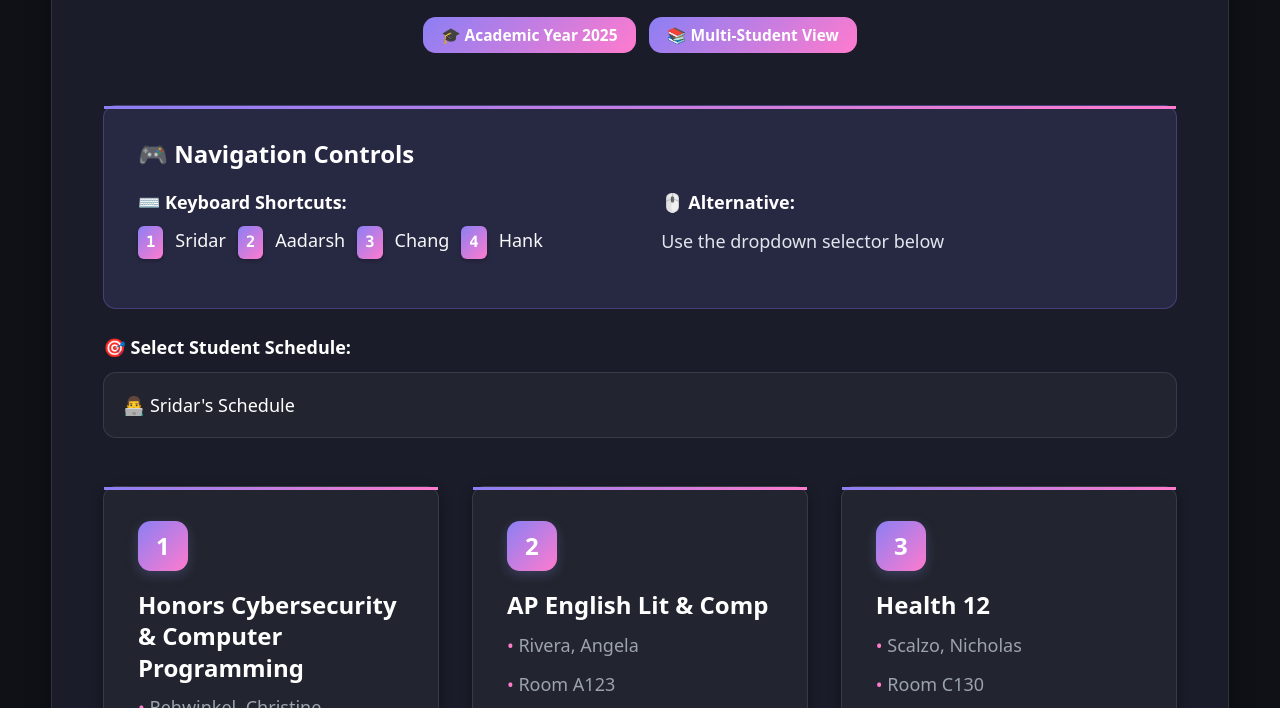
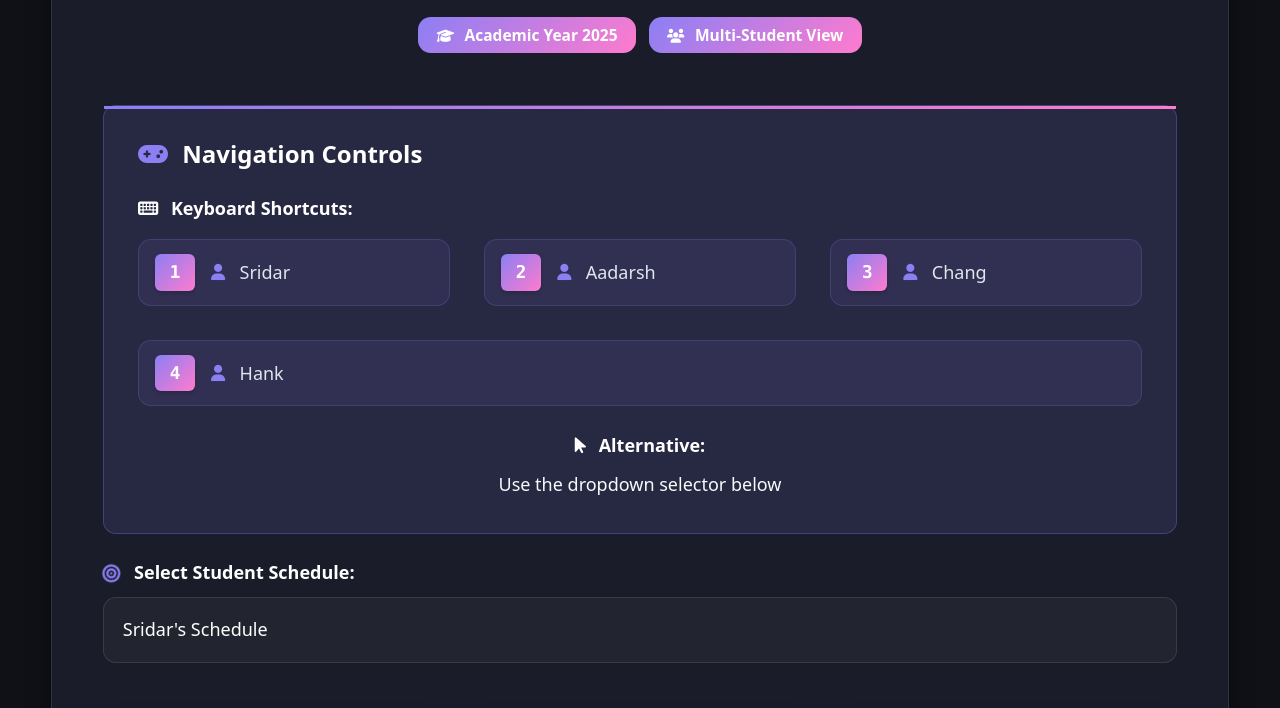
Before and after one commit to User319183/classScheduleProject, a plain HTML site: page index.html in a window 1280 px wide. Shown: the part 219-927 px from the top of the page. Drawn offline with nearby package versions, Linux system fonts and the light colour scheme.

Commit message:
feat: enhance UI with Font Awesome icons and improve schedule loading functionality

```diff
--- a/index.html
+++ b/index.html
@@ -9,6 +9,9 @@
     <meta name="viewport" content="width=device-width, initial-scale=1.0">
     <title>Class Schedule Viewer</title>
     <link href="https://cdn.jsdelivr.net/npm/bootstrap@5.3.3/dist/css/bootstrap.min.css" rel="stylesheet">
+    <link rel="stylesheet" href="https://cdnjs.cloudflare.com/ajax/libs/font-awesome/6.7.1/css/all.min.css"
+        integrity="sha512-5Hs3dF2AEPkpNAR7UiOHba+lRSJNeM2ECkwxUIxC1Q/FLycGTbNapWXB4tP889k5T5Ju8fs4b1P5z/iB4nMfSQ=="
+        crossorigin="anonymous" referrerpolicy="no-referrer" />
     <link rel="stylesheet" href="styles.css">
 </head>
 <!-- ========================================
@@ -21,11 +24,11 @@
              HEADER SECTION
              ======================================== -->
         <div class="text-center mb-5">
-            <h1 class="display-4">⚡ Schedule Explorer</h1>
+            <h1 class="display-4"><i class="fa-solid fa-calendar-days"></i> Schedule Explorer</h1>
             <p class="lead">Navigate through different student schedules with style</p>
             <div class="mt-3">
-                <span class="badge">🎓 Academic Year 2025</span>
-                <span class="badge">📚 Multi-Student View</span>
+                <span class="badge"><i class="fa-solid fa-graduation-cap"></i> Academic Year 2025</span>
+                <span class="badge"><i class="fa-solid fa-users"></i> Multi-Student View</span>
             </div>
         </div>
 
@@ -33,20 +36,40 @@
              INSTRUCTIONS SECTION
              ======================================== -->
         <div class="alert alert-info mb-4">
-            <h5>🎮 Navigation Controls</h5>
+            <h5 class="mb-4"><i class="fa-solid fa-gamepad"></i> Navigation Controls</h5>
             <div class="row">
-                <div class="col-md-6">
-                    <p class="mb-2"><strong>⌨️ Keyboard Shortcuts:</strong></p>
-                    <div class="d-flex flex-wrap gap-2 mb-3">
-                        <kbd>1</kbd> <span class="text-light mx-1">Sridar</span>
-                        <kbd>2</kbd> <span class="text-light mx-1">Aadarsh</span>
-                        <kbd>3</kbd> <span class="text-light mx-1">Chang</span>
-                        <kbd>4</kbd> <span class="text-light mx-1">Hank</span>
+                <div class="col-12">
+                    <p class="mb-3"><strong><i class="fa-solid fa-keyboard"></i> Keyboard Shortcuts:</strong></p>
+                    <div class="row g-3 mb-4">
+                        <div class="col-6 col-md-6 col-lg-3">
+                            <div class="shortcut-item">
+                                <kbd>1</kbd>
+                                <span><i class="fa-solid fa-user"></i> Sridar</span>
+                            </div>
+                        </div>
+                        <div class="col-6 col-md-6 col-lg-3">
+                            <div class="shortcut-item">
+                                <kbd>2</kbd>
+                                <span><i class="fa-solid fa-user"></i> Aadarsh</span>
+                            </div>
+                        </div>
+                        <div class="col-6 col-md-6 col-lg-3">
+                            <div class="shortcut-item">
+                                <kbd>3</kbd>
+                                <span><i class="fa-solid fa-user"></i> Chang</span>
+                            </div>
+                        </div>
+                        <div class="col-6 col-md-6 col-lg-3">
+                            <div class="shortcut-item">
+                                <kbd>4</kbd>
+                                <span><i class="fa-solid fa-user"></i> Hank</span>
+                            </div>
+                        </div>
                     </div>
-                </div>
-                <div class="col-md-6">
-                    <p class="mb-2"><strong>🖱️ Alternative:</strong></p>
-                    <p class="mb-0">Use the dropdown selector below</p>
+                    <div class="text-center">
+                        <p class="mb-2"><strong><i class="fa-solid fa-mouse-pointer"></i> Alternative:</strong></p>
+                        <p class="mb-0 text-light">Use the dropdown selector below</p>
+                    </div>
                 </div>
             </div>
         </div>
@@ -56,12 +79,15 @@
              ======================================== -->
         <div class="row mb-5">
             <div class="col-md-8 mx-auto">
-                <label for="scheduleSelect" class="form-label">🎯 Select Student Schedule:</label>
+                <label for="scheduleSelect" class="form-label"><i class="fa-solid fa-bullseye"></i> Select Student
+                    Schedule:</label>
                 <select class="form-select" id="scheduleSelect">
-                    <option value="SridarSchedule.json">👨‍💻 Sridar's Schedule</option>
-                    <option value="AadarshSchedule.json">🎓 Aadarsh's Schedule</option>
-                    <option value="ChangSchedule.json">📚 Chang's Schedule</option>
-                    <option value="HankSchedule.json">⚡ Hank's Schedule</option>
+                    <option value="SridarSchedule.json"><i class="fa-solid fa-laptop-code"></i> Sridar's Schedule
+                    </option>
+                    <option value="AadarshSchedule.json"><i class="fa-solid fa-user-graduate"></i> Aadarsh's Schedule
+                    </option>
+                    <option value="ChangSchedule.json"><i class="fa-solid fa-book-open"></i> Chang's Schedule</option>
+                    <option value="HankSchedule.json"><i class="fa-solid fa-bolt"></i> Hank's Schedule</option>
                 </select>
             </div>
         </div>
--- a/json/SridarSchedule.json
+++ b/json/SridarSchedule.json
@@ -22,7 +22,7 @@
   },
   {
     "className": "Precalculus",
-    "teacher": "Poe, Christopher",
+    "teacher": "Ploe, Christopher",
     "roomNumber": "E245",
     "period": 4,
     "subjectArea": "Math"
--- a/script.js
+++ b/script.js
@@ -20,6 +20,30 @@ const scheduleNames = {
 	"ChangSchedule.json": "Chang",
 	"HankSchedule.json": "Hank",
 };
+
+/* ========================================
+   HELPER FUNCTION - Get Font Awesome Icon
+   ======================================== */
+
+/**
+ * Returns the appropriate Font Awesome icon class based on subject area
+ * @param {string} subjectArea - The subject area of the class
+ * @returns {string} Font Awesome icon class
+ */
+function getSubjectIcon(subjectArea) {
+	const iconMap = {
+		Math: "fa-solid fa-calculator",
+		Technology: "fa-solid fa-laptop-code",
+		English: "fa-solid fa-book",
+		Science: "fa-solid fa-flask",
+		Health: "fa-solid fa-heart-pulse",
+		"Physical Education": "fa-solid fa-person-running",
+		"Social Studies": "fa-solid fa-landmark",
+		"Financial Literacy": "fa-solid fa-chart-line",
+	};
+
+	return iconMap[subjectArea] || "fa-solid fa-book-open";
+}
 
 /* ========================================
    MAIN FUNCTION - ASYNC SCHEDULE LOADER
@@ -65,6 +89,9 @@ async function loadSchedule(fileName) {
 		// Loop through each class and create a card for it
 		// Using forEach instead of building one large HTML string
 		scheduleData.forEach((classItem, index) => {
+			// Get Font Awesome icon based on subject area
+			const subjectIcon = getSubjectIcon(classItem.subjectArea);
+
 			// Build HTML for each class card using template literals
 			// Template literals allow us to inject data dynamically with ${}
 			const cardHTML = `
@@ -72,18 +99,24 @@ async function loadSchedule(fileName) {
 					index * 0.1
 				}s">
                     <div class="period-badge">
-                        ${classItem.period}
+                        <i class="fa-solid fa-clock"></i> ${classItem.period}
                     </div>
                     <div class="class-name">
-                        ${classItem.className}
+                        <i class="${subjectIcon}"></i> ${classItem.className}
                     </div>
                     <div class="class-info">
-                        ${classItem.teacher}
+                        <i class="fa-solid fa-chalkboard-user"></i> ${
+							classItem.teacher
+						}
                     </div>
                     <div class="class-info">
-                        Room ${classItem.roomNumber}
+                        <i class="fa-solid fa-door-open"></i> Room ${
+							classItem.roomNumber
+						}
                     </div>
-                    <span class="subject-badge">${classItem.subjectArea}</span>
+                    <span class="subject-badge"><i class="fa-solid fa-tag"></i> ${
+						classItem.subjectArea
+					}</span>
                 </div>
             `;
 
--- a/styles.css
+++ b/styles.css
@@ -104,7 +104,7 @@ h1 {
 }
 
 .schedule-card::before {
-    content: '';
+	content: "";
 	position: absolute;
 	top: 0;
 	left: 0;
@@ -128,12 +128,14 @@ h1 {
 	color: white;
 	font-weight: 700;
 	font-size: var(--text-lg);
-    width: 50px;
+	padding: 0.5rem 1rem;
+	min-width: 80px;
 	height: 50px;
 	border-radius: var(--radius);
 	display: inline-flex;
 	align-items: center;
 	justify-content: center;
+	gap: 0.5rem;
 	margin-bottom: var(--space);
 	box-shadow: 0 4px 12px rgba(120, 119, 198, 0.3);
 }
@@ -154,7 +156,7 @@ h1 {
 }
 
 .class-info::before {
-    content: '• ';
+	content: "• ";
 	color: var(--accent-2);
 }
 
@@ -169,8 +171,6 @@ h1 {
 	font-weight: 600;
 	margin-top: var(--space-sm);
 }
-
-
 
 /* ========================================
    FORM CONTROLS
@@ -258,7 +258,7 @@ kbd {
 }
 
 .alert-info::before {
-    content: '';
+	content: "";
 	position: absolute;
 	top: 0;
 	left: 0;
@@ -311,8 +311,6 @@ kbd {
 	margin: 0.25rem;
 }
 
-
-
 /* ========================================
    UTILITY CLASSES
    ======================================== */
@@ -353,3 +351,150 @@ kbd {
 .gap-2 {
 	gap: var(--space-sm);
 }
+
+/* ========================================
+   FONT AWESOME ICONS STYLES
+   ======================================== */
+
+/* Icon spacing and sizing */
+.fa-solid,
+.fa-regular,
+.fa-brands {
+	margin-right: 0.5rem;
+	transition: transform 0.2s ease;
+}
+
+/* Header title icon */
+h1 .fa-solid {
+	margin-right: 0.75rem;
+	font-size: 0.9em;
+	animation: pulse 2s ease-in-out infinite;
+}
+
+@keyframes pulse {
+	0%,
+	100% {
+		transform: scale(1);
+	}
+	50% {
+		transform: scale(1.05);
+	}
+}
+
+/* Badge icons */
+.badge .fa-solid {
+	margin-right: 0.4rem;
+	font-size: 0.9em;
+}
+
+/* Alert/instruction icons */
+.alert h5 .fa-solid {
+	color: var(--accent);
+	margin-right: 0.5rem;
+}
+
+/* Schedule card icons */
+.schedule-card .fa-solid {
+	opacity: 0.8;
+	margin-right: 0.5rem;
+}
+
+/* Period badge icon */
+.period-badge .fa-clock {
+	font-size: 1em;
+	flex-shrink: 0;
+}
+
+/* Class name icon - subject specific */
+.class-name .fa-solid {
+	color: var(--accent);
+	margin-right: 0.75rem;
+	font-size: 1.1em;
+}
+
+/* Teacher icon */
+.class-info .fa-chalkboard-user {
+	color: var(--accent-2);
+}
+
+/* Room icon */
+.class-info .fa-door-open {
+	color: #4ade80;
+}
+
+/* Subject badge icon */
+.subject-badge .fa-tag {
+	margin-right: 0.4rem;
+	font-size: 0.85em;
+}
+
+/* Hover effects for interactive elements */
+.schedule-select:hover .fa-solid,
+#scheduleSelect:focus ~ .fa-solid {
+	transform: rotate(10deg);
+}
+
+/* Keyboard shortcut icons */
+kbd ~ span .fa-user {
+	color: var(--accent);
+	margin-left: 0.25rem;
+}
+
+/* Shortcut Item Styling */
+.shortcut-item {
+	display: flex;
+	align-items: center;
+	gap: 0.75rem;
+	padding: 0.875rem 1rem;
+	background: rgba(139, 127, 244, 0.1);
+	border-radius: var(--radius);
+	border: 1px solid rgba(139, 127, 244, 0.2);
+	transition: all 0.2s ease;
+	min-height: 3.5rem;
+}
+
+.shortcut-item:hover {
+	background: rgba(139, 127, 244, 0.15);
+	border-color: var(--accent);
+	transform: translateY(-2px);
+}
+
+.shortcut-item kbd {
+	font-size: 1.1rem;
+	min-width: 2.5rem;
+	text-align: center;
+	flex-shrink: 0;
+}
+
+.shortcut-item span {
+	color: var(--text-secondary);
+	font-weight: 500;
+	display: flex;
+	align-items: center;
+	gap: 0.4rem;
+	white-space: nowrap;
+	overflow: hidden;
+	text-overflow: ellipsis;
+	flex: 1;
+}
+
+.shortcut-item .fa-user {
+	color: var(--accent);
+	font-size: 0.9em;
+	flex-shrink: 0;
+}
+
+/* Dropdown label icon */
+.form-label .fa-bullseye {
+	color: var(--accent);
+	animation: spin 3s linear infinite;
+}
+
+@keyframes spin {
+	from {
+		transform: rotate(0deg);
+	}
+	to {
+		transform: rotate(360deg);
+	}
+}
```
Lines whose indentation alone changed are shown as unchanged.
